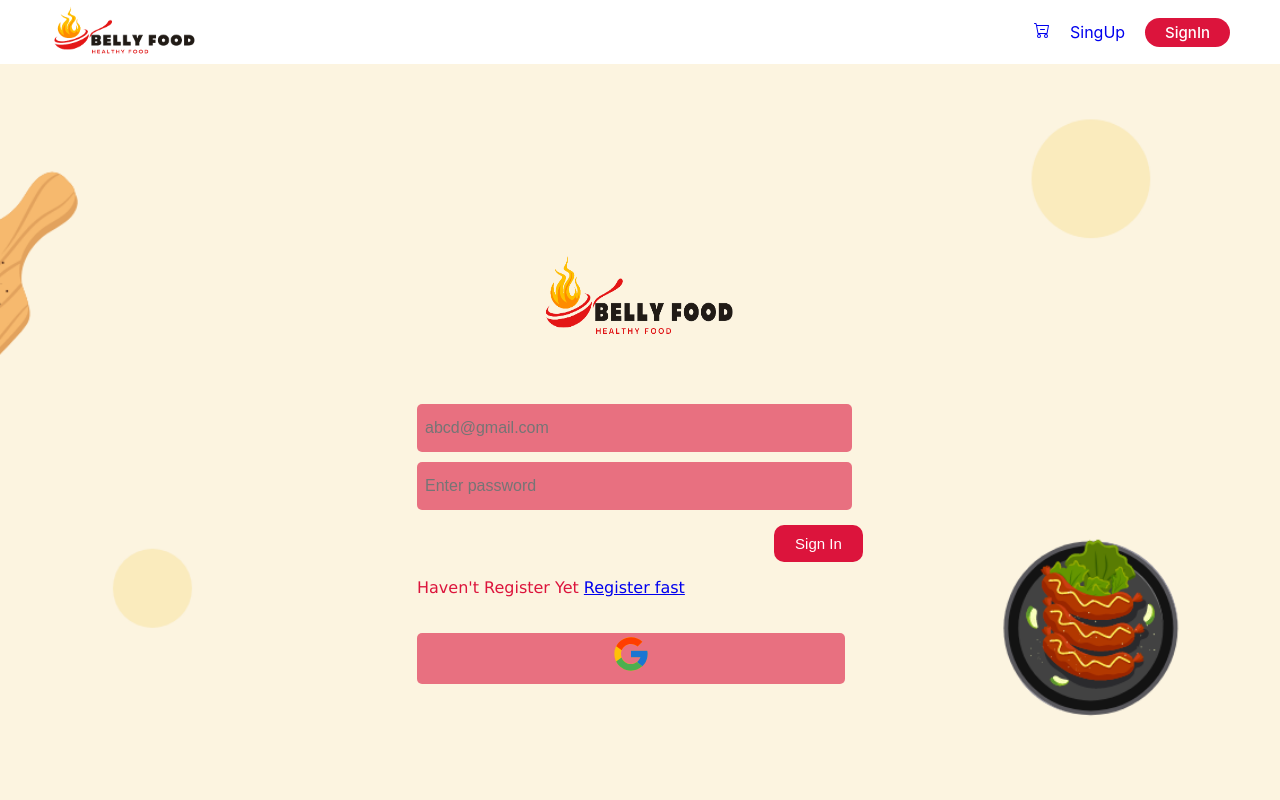
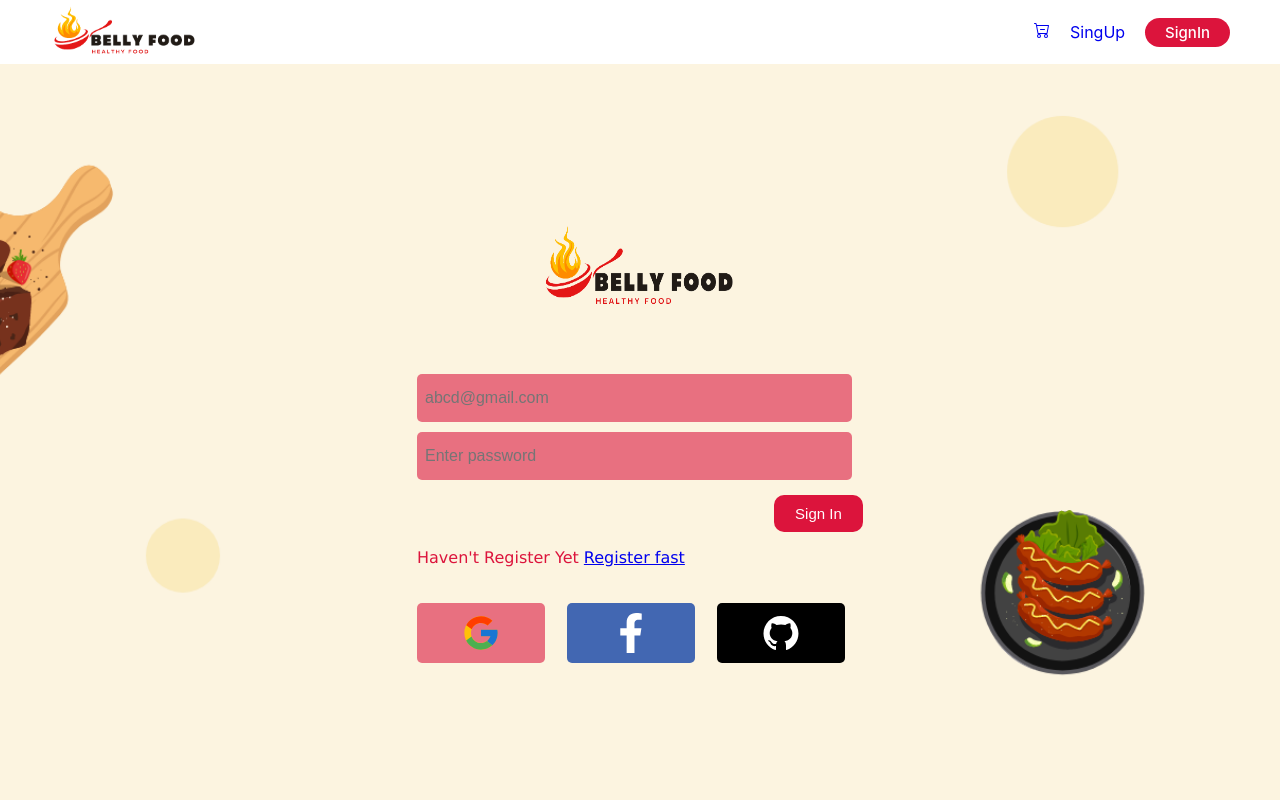
Before and after one commit to proloypaul/belly-food-client, a React (Create React App) app: page /signIn in a window 1280 px wide. Shown: the top 800 px of the page. Built offline with nearby package versions, Linux system fonts and the light colour scheme; no server answers.

Commit message:
solve register problem

```diff
--- a/src/Components/Banner/Banner.css
+++ b/src/Components/Banner/Banner.css
@@ -1,6 +1,6 @@
 .bannerContainer{
     width: 100%;
-    height: 410px;
+    height: 500px;
     background-image: url(../../Images/bannerbackground.png);
     background-repeat: no-repeat;
     background-position: center;
--- a/src/Components/Header/Header.js
+++ b/src/Components/Header/Header.js
@@ -23,7 +23,6 @@ const Header = () => {
                         <li><Link to="/signUp">SingUp</Link></li>}
                         {user?.email? "": <li><Link to="/signIn" className='commonButtonTwo'>SignIn</Link></li>}
                         {user?.email?user?.photoURL?<li><img className='userNavbarImg' src={user?.photoURL} alt="Empty!" width="50px" height="50px"/></li>:<li><img className='userNavbarImg' src={fackProfileImg} alt="Empty!" width="50px" height="50px"/></li>: ""}
-
                     </ul>
                 </div>
             </nav>
--- a/src/Components/Registation/SignIn/SignIn.js
+++ b/src/Components/Registation/SignIn/SignIn.js
@@ -2,8 +2,11 @@ import React, { useState } from 'react';
 import './SignIn.css';
 import { Link, useLocation, useNavigate } from 'react-router-dom';
 import {FcGoogle} from 'react-icons/fc';
+import {AiFillGithub} from 'react-icons/ai';
+import {FaFacebookF} from 'react-icons/fa';
 import Usefirebase from '../../../Hooks/Usefirebase';
 import bellyFoodLogo from '../../../Images/logo.png'
+import Swal from 'sweetalert2';
 
 const SignIn = () => {
     const {loginWithEmailAndPassword, signInUsingGoogle, error} = Usefirebase();
@@ -21,6 +24,7 @@ const SignIn = () => {
     const handleSignInData = e => {
         e.preventDefault();
         loginWithEmailAndPassword(signInData.email, signInData.password, navigation, location);
+        Swal.fire("!LogIn", "LogIn Successfully😊", "success");
         // console.log(signInData);
     }
     return (
@@ -38,8 +42,10 @@ const SignIn = () => {
                     <p className='errorMsg'>{error}</p>
                     <p className='signInMsg'>Haven't Register Yet <Link to="/signUp">Register fast</Link></p>
                 </form>
-                <div>
-                    <button className='signInWithGoogleBtn' onClick={() => signInUsingGoogle(navigation, location)}><FcGoogle/></button>
+                <div className='singInAllButton'>
+                    <button className='signInWithGoogle' onClick={() => signInUsingGoogle(navigation, location)}><FcGoogle/></button>
+                    <button className='signInWithFacebookBtn' onClick={() => signInUsingGoogle(navigation, location)}><FaFacebookF/></button>
+                    <button className='signInWithGithubBtn' onClick={() => signInUsingGoogle(navigation, location)}><AiFillGithub/></button>
                 </div>
             </div>
         </div>
--- a/src/Components/Registation/SignUp/SignUp.css
+++ b/src/Components/Registation/SignUp/SignUp.css
@@ -1,10 +1,9 @@
 .signUpContainer{
-    padding: 80px;
     display: flex;
     justify-content: center;
     align-items: center;
     width: 100%;
-    height: 800px;
+    height: 750px;
     background-image: url(../../../Images/bannerbackground.png);
     background-repeat: no-repeat;
     background-position: center;
@@ -71,13 +70,41 @@
 .signUpContainer .errorMsg{
     color: red;
 }
-.signInWithGoogleBtn{
+.singInAllButton{
+    display: flex;
+    justify-content: space-between;
+    align-items: center;
+    width: 96%;
+}
+.signInWithGoogle{
     background-color: rgba(220, 20, 60, 0.586);
     font-size: 40px;
-    /* padding: 2px 5px; */
+    width: 30%;
+    padding-top: 10px;
     border: 0;
     border-radius: 5px;
-    width: 96%;
+    cursor: pointer;
+    margin-top: 20px;
+}
+.signInWithFacebookBtn{
+    background-color: #4267B2;
+    color: #fff;
+    font-size: 40px;
+    width: 30%;
+    padding-top: 10px;
+    border: 0;
+    border-radius: 5px;
+    cursor: pointer;
+    margin-top: 20px;
+}
+.signInWithGithubBtn{
+    background-color: #000;
+    color: #fff;
+    font-size: 40px;
+    width: 30%;
+    padding-top: 10px;
+    border: 0;
+    border-radius: 5px;
     cursor: pointer;
     margin-top: 20px;
 }
--- a/src/Components/Registation/SignUp/SignUp.js
+++ b/src/Components/Registation/SignUp/SignUp.js
@@ -42,9 +42,10 @@ const SignUp = () => {
     const handleRegisterData = (e) => {
         e.preventDefault()
         // console.log(userRegisterData);
+        if(imgUpload && userRegisterData.email && userRegisterData.FirstName && userRegisterData.LastName){
             if(userRegisterData.password === userRegisterData.retypePassword){
+                console.log(userRegisterData)
                 registerUsingEmailAndPassword(userRegisterData.email, userRegisterData.password, userRegisterData.image, userRegisterData.FirstName, userRegisterData.LastName, navigation);
-            alert("Registered successfully!");
                 e.target.reset();
             }else{
                 Swal.fire({
@@ -54,6 +55,17 @@ const SignUp = () => {
                   })
                 // alert("Please type same password in retype field");
             }
+
+        }else{
+            Swal.fire(
+                "Upload Image first?",
+                "Then type your name, email, password",
+                "question"
+              );
+              e.target.reset();
+        }
+
+
 
     }
 
@@ -81,7 +93,7 @@ const SignUp = () => {
                 </div>
                 <p>Alreay Register to belly_Food <Link to='/signIn'>LogIn</Link></p>
                 <div className='formBtn'>
-                    <button type='submit' className='commonButton'>Process</button>
+                    <button type='submit' className='commonButton'>Register</button>
                 </div>
                 <p className='errorMsg'>{error}</p>
                 {/* <div>
--- a/src/Hooks/Usefirebase.js
+++ b/src/Hooks/Usefirebase.js
@@ -23,6 +23,7 @@ const Usefirebase = () => {
                 setError("");
                 const destination = location?.state?.from || "/";
                 navigation(destination);
+                Swal.fire("!Google SignIn", "SignIn with Google Successfully😊", "success");
             }).catch(error => {
                 // console.log(error.message);
                 setError(error.message);
@@ -66,6 +67,7 @@ const Usefirebase = () => {
                 });
 
                 navigation('/');
+                Swal.fire("!Register", "You Are Successfully Register😊", "success");
                 setError("");
             }).catch(error => {
                 setError(error.message);
```
Lines whose indentation alone changed are shown as unchanged.
